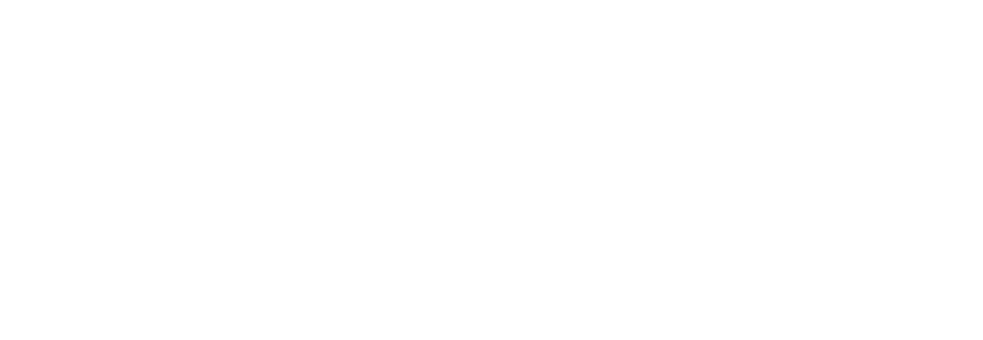
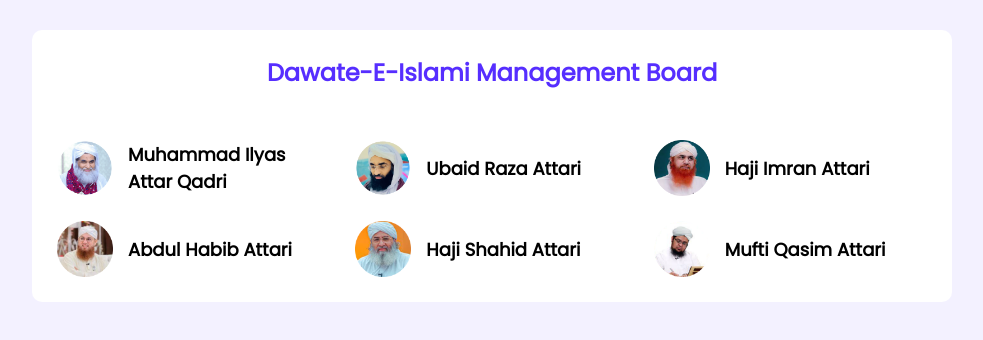
Before and after one commit to mfarhadattari/di-leader-board, a plain HTML site: page index.html in a window 1280 px wide. Shown: the whole page, without its empty margins (148-1131 px from the left). Drawn offline with Linux system fonts and the light colour scheme.

Commit message:
Management-Board

```diff
--- a/index.html
+++ b/index.html
@@ -1,5 +1,6 @@
 <!DOCTYPE html>
 <html lang="en">
+
 <head>
     <meta charset="UTF-8">
     <meta http-equiv="X-UA-Compatible" content="IE=edge">
@@ -10,7 +11,54 @@
     <!-- CSS Link -->
     <link rel="stylesheet" href="./styles/styles.css">
 </head>
+
 <body>
+    <header>
 
+    </header>
+
+    <main>
+        <section class="container">
+
+            <!-- Management Board -->
+            <div class="management-board">
+                <h1 class="management-board-title">
+                    Dawate-E-Islami Management Board
+                </h1>
+                <div class="members">
+                    <div class="member">
+                        <img src="./images/members/member-1.png" alt="Muhammad Ilyas Attar Qadri">
+                        <h2 class="member-name">
+                            Muhammad Ilyas Attar Qadri
+                        </h2>
+                    </div>
+                    <div class="member">
+                        <img src="./images/members/member-2.png" alt="Ubaid Raza Attari">
+                        <h2 class="member-name">
+                            Ubaid Raza Attari
+                        </h2>
+                    </div>
+                    <div class="member">
+                        <img src="./images/members/member-3.png" alt="Haji Imran Attari">
+                        <h2 class="member-name">Haji Imran Attari</h2>
+                    </div>
+                    <div class="member">
+                        <img src="./images/members/member-4.png" alt="Abdul Habib Attari">
+                        <h2 class="member-name">Abdul Habib Attari</h2>
+                    </div>
+                    <div class="member">
+                        <img src="./images/members/member-5.png" alt="Haji Shahid Attari">
+                        <h2 class="member-name">Haji Shahid Attari</h2>
+                    </div>
+                    <div class="member">
+                        <img src="./images/members/member-6.png" alt="Mufti Qasim Attari">
+                        <h2 class="member-name">Mufti Qasim Attari</h2>
+                    </div>
+                </div>
+
+            </div>
+        </section>
+    </main>
 </body>
+
 </html>
--- a/styles/styles.css
+++ b/styles/styles.css
@@ -1,7 +1,48 @@
 @import url('https://fonts.googleapis.com/css2?family=Poppins&display=swap');
 
-*{
+* {
     font-family: 'Poppins', sans-serif;
     margin: 0;
     padding: 0;
 }
+
+body {
+    background-color: #F3F1FF;
+}
+
+.container {
+    width: 870px;
+    margin: 30px auto 0;
+    padding: 25px;
+    background-color: #FFFFFF;
+    border-radius: 10px;
+}
+
+/* Member Board Styles */
+.management-board-title {
+    font-size: 24px;
+    color: #562EFF;
+    margin-bottom: 50px;
+    text-align: center;
+}
+
+.members {
+    display: grid;
+    grid-template-columns: repeat(3, 1fr);
+    grid-gap: 25px;
+}
+
+.member {
+    display: flex;
+    align-items: center;
+    gap: 15px;
+}
+
+.member img {
+    width: 56px;
+    height: 56px;
+}
+
+.member-name {
+    font-size: 18px;
+}
```
Also changed, not shown: images/members/member-1.png (renamed from images/person/person-1.png), images/members/member-2.png (renamed from images/person/person-2.png), images/members/member-3.png (renamed from images/person/person-3.png), images/members/member-4.png (renamed from images/person/person-4.png), images/members/member-5.png (renamed from images/person/person-5.png), images/members/member-6.png (renamed from images/person/person-6.png).
